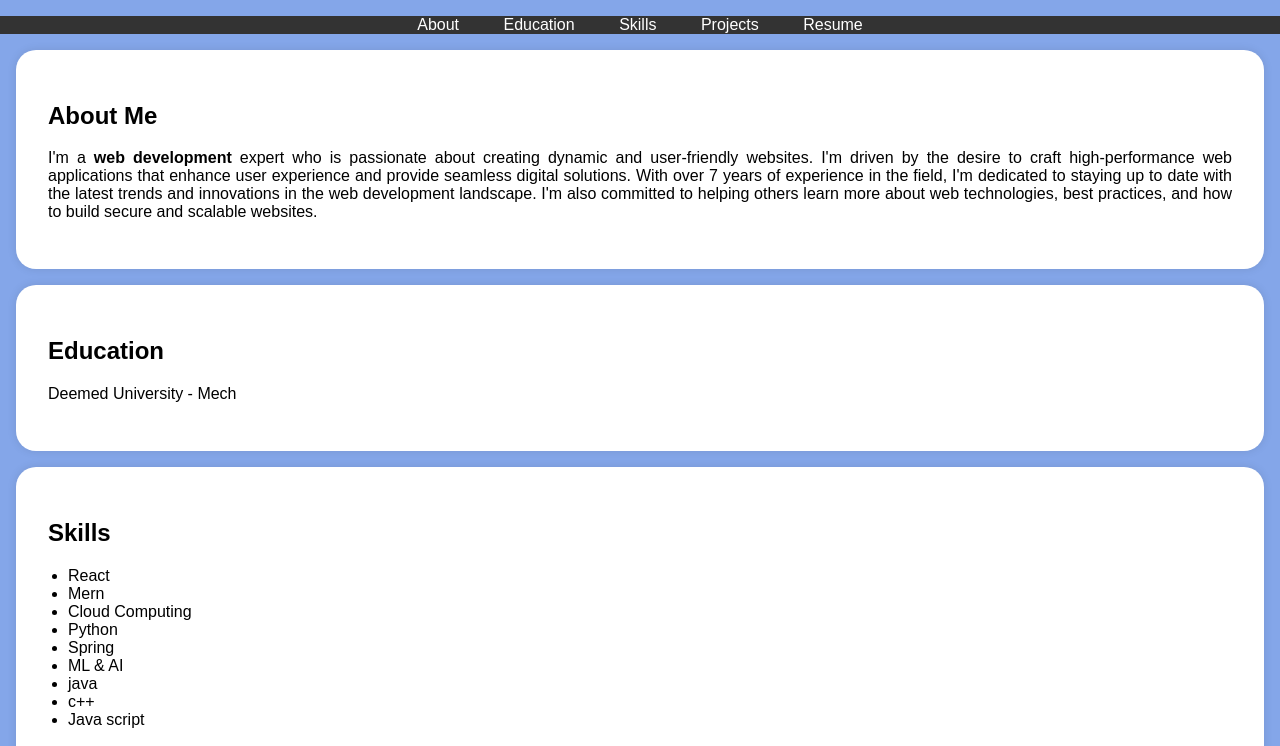
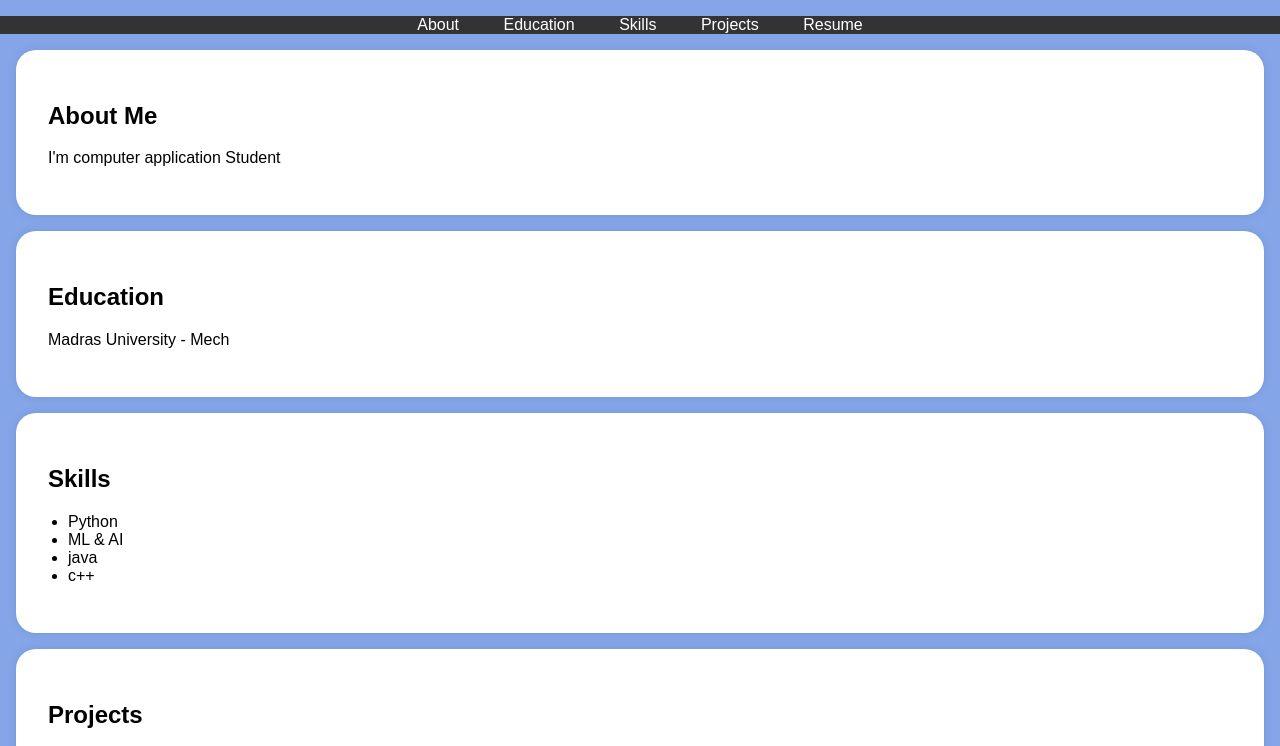
Before and after one commit to harene006/Digital_portfolio, a plain HTML site: page index.html in a window 1280 px wide. Shown: the part 197-943 px from the top of the page. Drawn offline with Linux system fonts and the light colour scheme.

Commit message:
Update index.html

```diff
--- a/index.html
+++ b/index.html
@@ -115,12 +115,8 @@
     <section id="about">
         <div class="section-content">
             <h2>About Me</h2>
-            <p>I'm a <b>web development</b> expert who is passionate about creating dynamic and user-friendly websites.
-                I'm driven by the desire to craft high-performance web applications that enhance user experience and provide
-                 seamless digital solutions. With over 7 years of experience in the field, I'm dedicated to staying up to date
-                 with the latest trends and innovations in the
-                 web development landscape. I'm also committed to helping others learn more about web technologies,
-                 best practices, and how to build secure and scalable websites.</p>
+            <p>I'm computer application Student</b>
+                </p>
 
         </div>
     </section>
@@ -128,7 +124,7 @@
     <section id="education">
         <div class="section-content">
             <h2>Education</h2>
-            <p>Deemed University  - Mech</p>
+            <p>Madras University  - Mech</p>
 
 
         </div>
@@ -138,15 +134,10 @@
         <div class="section-content">
             <h2>Skills</h2>
             <ul>
-                <li>React</li>
-                <li>Mern</li>
-                <li>Cloud Computing</li>
                 <li>Python</li>
-                <li>Spring</li>
                 <li>ML & AI</li>
                 <li>java</li>
                 <li>c++</li>
-                <li>Java script</li>
             </ul>
         </div>
     </section>
```
